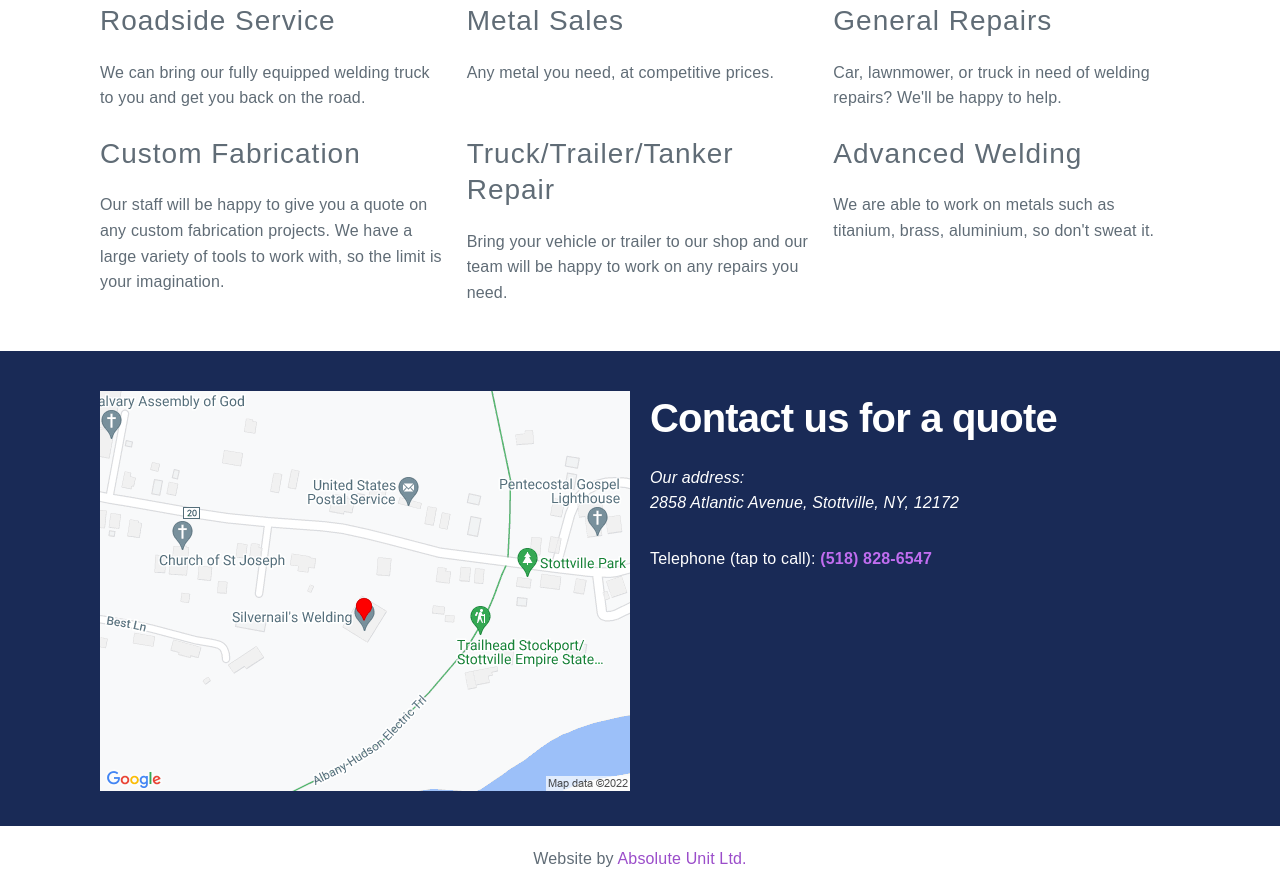
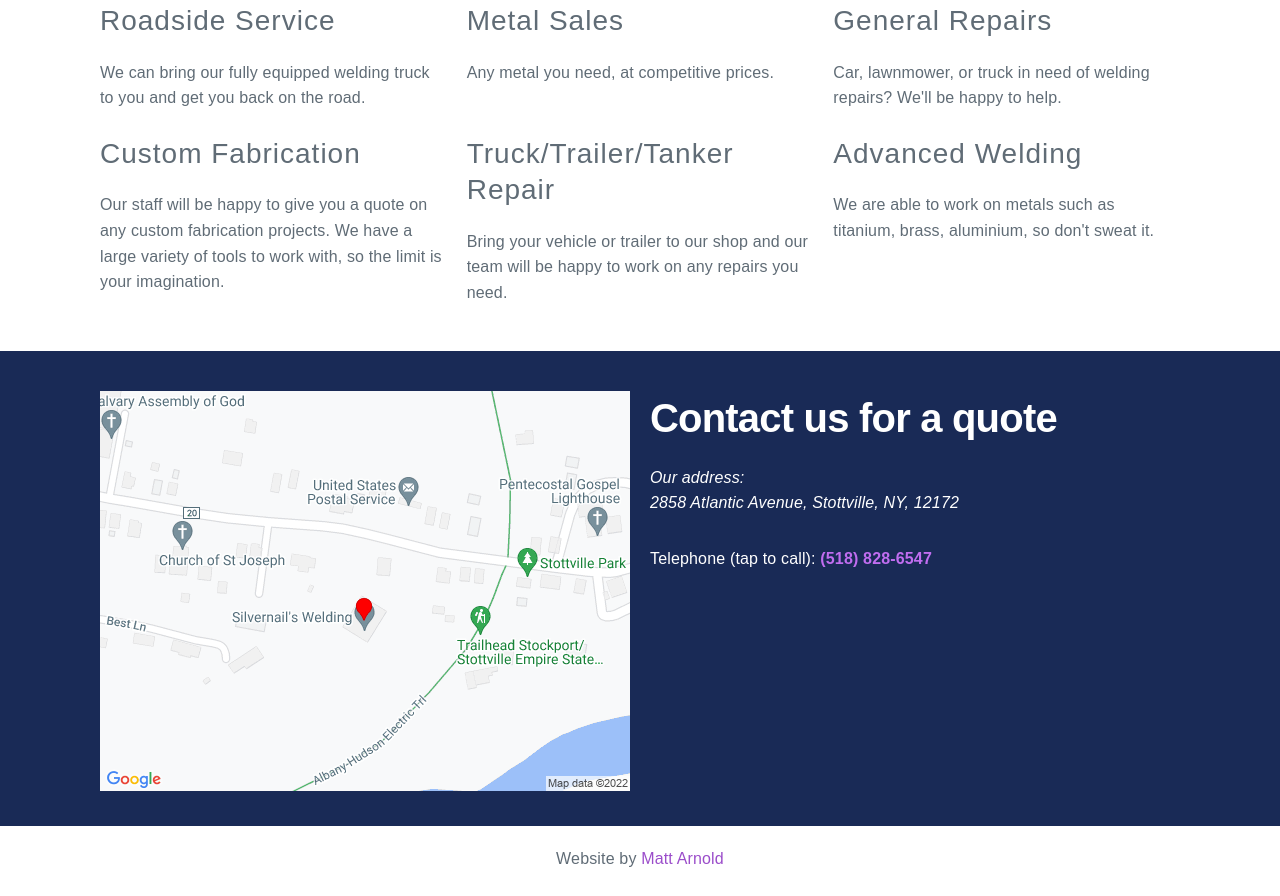
Before and after one commit to mattarnster/silvernailswelding.com, a plain HTML site: page index.html in a window 1280 px wide. Shown: the part 708-1604 px from the top of the page. Drawn offline with Linux system fonts and the light colour scheme.

Commit message:
Switch out credit

```diff
--- a/index.html
+++ b/index.html
@@ -139,7 +139,7 @@
       <div class="container">
         <div class="row">
           <div class="column">
-            <p>Website by <a href="https://absoluteunitltd.com" rel="nofollow">Absolute Unit Ltd.</a></p>
+            <p>Website by <a href="https://mattarnster.co.uk" rel="nofollow">Matt Arnold</a></p>
           </div>
         </div>
       </div>
```
